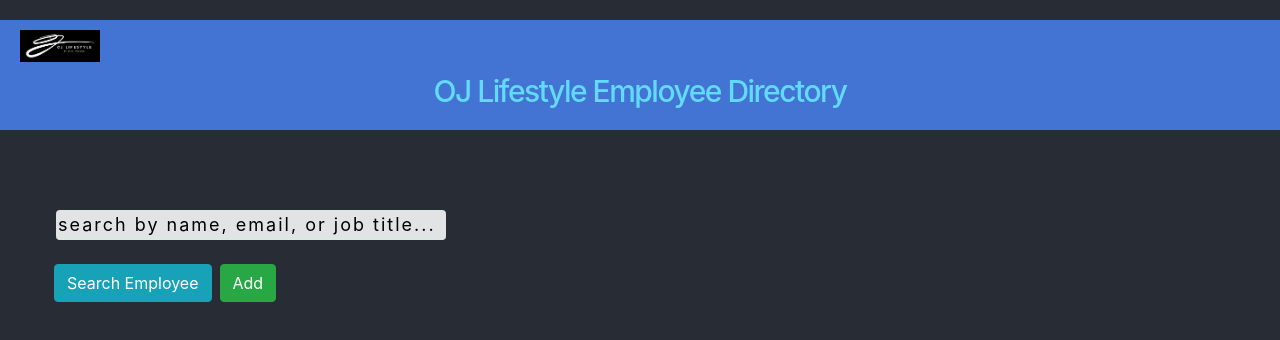
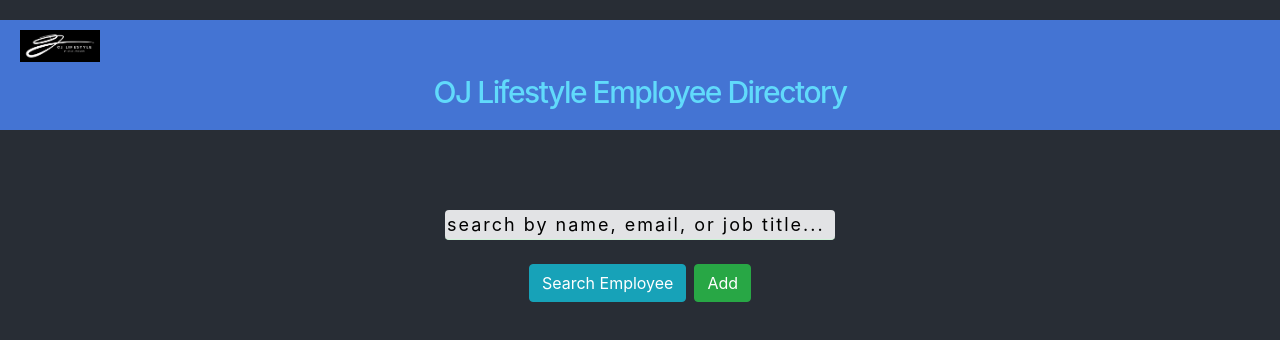
Before and after one commit to fahad-zakir/Firebase-React-Employee-Directory, a React (Create React App) app: page / in a window 1280 px wide. Shown: the top 340 px of the page. Built offline with nearby package versions, Linux system fonts and the light colour scheme.

Commit message:
updated-css

```diff
--- a/src/App.css
+++ b/src/App.css
@@ -102,7 +102,6 @@ html, body, #background {
      border: 0;
      border-radius: 4px;
      margin-top: 80px;
-     margin-left: 56px;
      border-bottom: solid 1px #cef1d7;
      width: 390px;
      color: #000000;
@@ -134,7 +133,7 @@ html, body, #background {
      font-weight: lighter;
 }
  .search--buttons {
-     margin: 20px 0px 16px 50px;
+     margin: 20px 0px 16px 0px;
      padding: 4px;
 }
  .search--button {
--- a/src/components/Navbar.js
+++ b/src/components/Navbar.js
@@ -7,7 +7,7 @@ function Navbar() {
       <div className="col-sm-12">
         <img src={logo} className="nav--icon" alt="logo--icon" />
       </div>
-      <div className="col-sm-12">
+      <div className="col-sm-12 d-flex justify-content-center">
         <h2 className="nav--logo_text">OJ Lifestyle Employee Directory</h2>
       </div>
     </div>
--- a/src/components/SearchBar.js
+++ b/src/components/SearchBar.js
@@ -4,6 +4,7 @@ import Button from "react-bootstrap/Button";
 function SearchBar({ handleButtonClick, searchEmployee, error }) {
   return (
     <form className="search--form" onSubmit={searchEmployee}>
+      <div className="col-sm-12 d-flex justify-content-center">
         <input
           className="search--input"
           type="text"
@@ -11,7 +12,8 @@ function SearchBar({ handleButtonClick, searchEmployee, error }) {
           placeholder="search by name, email, or job title..."
           autoComplete="off"
         />
-      <div className="search--buttons">
+      </div>
+      <div className="search--buttons col-sm-12 d-flex justify-content-center">
         <button className="btn btn-info search--button">Search Employee</button>
         <Button
           onClick={handleButtonClick}
```
Lines whose indentation alone changed are shown as unchanged.
